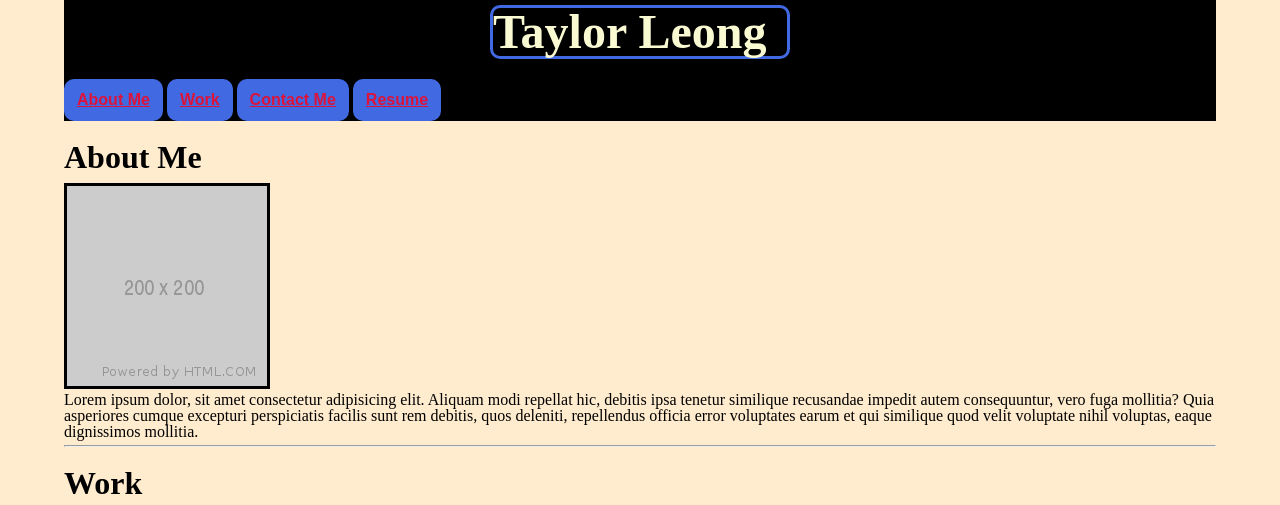
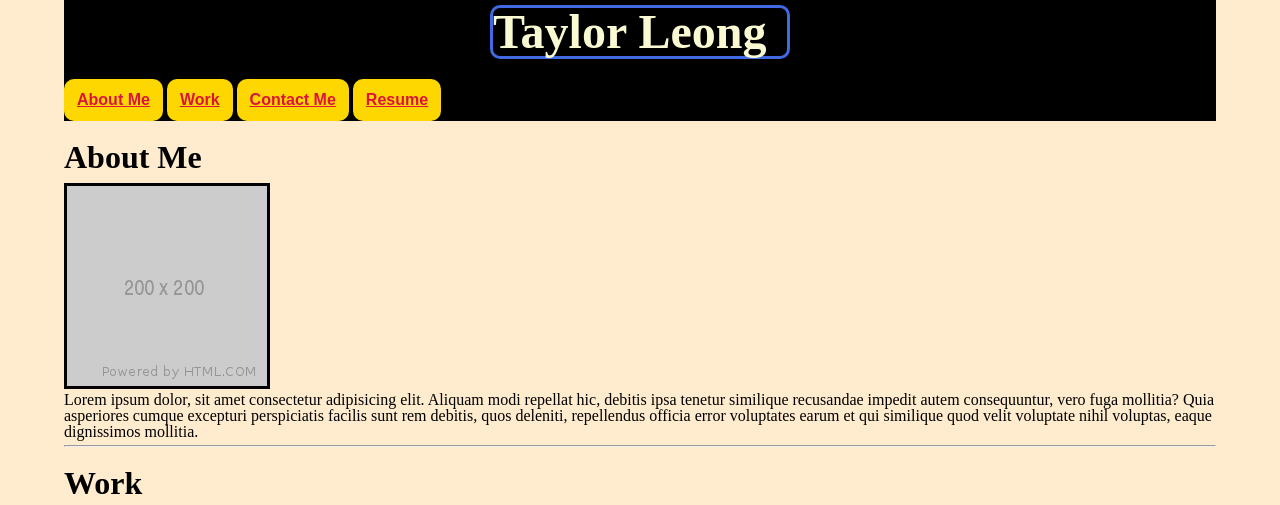
Before and after one commit to tjl2125/Portfolio, a plain HTML site: page index.html in a window 1280 px wide. Shown: the top 505 px of the page. Drawn offline with Linux system fonts and the light colour scheme.

Commit message:
color edits

```diff
--- a/assets/css/style.css
+++ b/assets/css/style.css
@@ -5,6 +5,7 @@
 --crimson: #DC143C;
 --yellow: #FAFAD2;
 --warm: #FFEBCD;
+--gold: #FFD700;
 }
 
 html {
@@ -65,9 +66,9 @@ margin: auto;
 display: inline-flex;
 justify-content:space-between center;
 padding: 10px;
-border: var(--royalblue) solid;
+border: var(--gold) solid;
 border-radius: 10px;
-background-color: var(--royalblue);
+background-color: var(--gold);
 }
 
 #about-me img {
```
